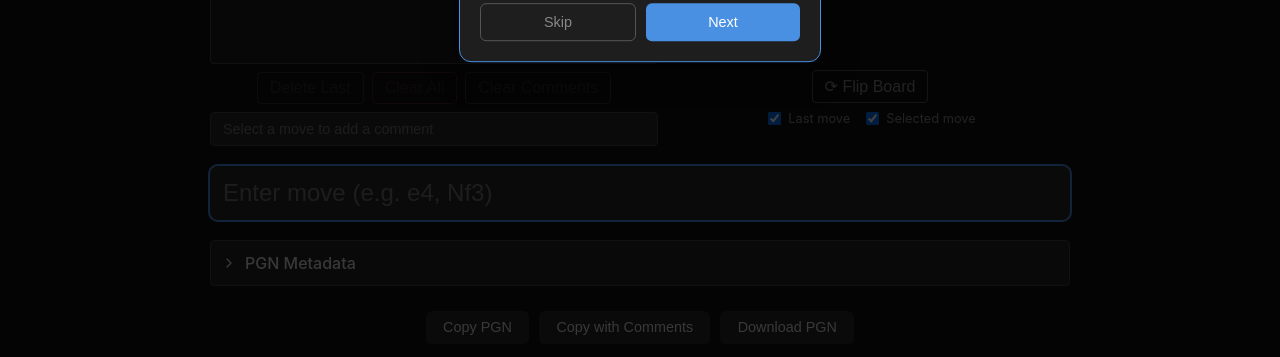
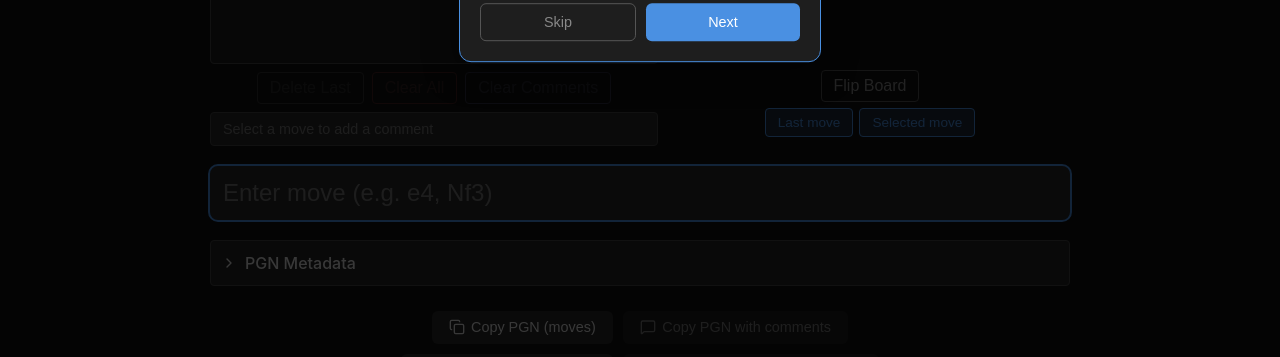
Before and after one commit to davideoliveri/PGNTypist, a React (Vite) app: page / in a window 1280 px wide. Shown: the part 441-798 px from the top of the page. Built offline with nearby package versions, Linux system fonts and the light colour scheme.

Commit message:
feat: Refactor board highlight toggles from checkboxes to styled buttons, remove the flip icon, and disable the 'copy with comments' button when no comments are available.

```diff
--- a/src/App.tsx
+++ b/src/App.tsx
@@ -1,4 +1,5 @@
 import { useState, useEffect, useRef } from 'react';
+import { Copy, Download, MessageSquare, FileDown } from 'lucide-react';
 import { useChessGame } from './logic/chessAdapter';
 import { type Language, SUPPORTED_LANGUAGES, t } from './logic/localization';
 import { MoveList } from './components/MoveList';
@@ -530,25 +531,39 @@ function App() {
                                         fontSize: '1em'
                                     }}
                                 >
-                                    ⟳ {t(lang, 'board.flip')}
+                                    {t(lang, 'board.flip')}
                                 </button>
-                                <div style={{ display: 'flex', gap: '12px', fontSize: '0.8em', color: '#888' }}>
-                                    <label style={{ display: 'flex', alignItems: 'center', gap: '4px', cursor: 'pointer' }}>
-                                        <input
-                                            type="checkbox"
-                                            checked={showLastMoveHighlight}
-                                            onChange={(e) => setShowLastMoveHighlight(e.target.checked)}
-                                        />
+                                <div style={{ display: 'flex', gap: '6px', fontSize: '0.85em' }}>
+                                    <button
+                                        onClick={() => setShowLastMoveHighlight(!showLastMoveHighlight)}
+                                        style={{
+                                            padding: '6px 12px',
+                                            background: showLastMoveHighlight ? 'rgba(74, 144, 226, 0.2)' : 'transparent',
+                                            border: showLastMoveHighlight ? '1px solid #4a90e2' : '1px solid #555',
+                                            borderRadius: '4px',
+                                            color: showLastMoveHighlight ? '#4a90e2' : '#888',
+                                            cursor: 'pointer',
+                                            fontSize: '1em',
+                                            transition: 'all 0.2s ease'
+                                        }}
+                                    >
                                         {t(lang, 'board.showLastMove')}
-                                    </label>
-                                    <label style={{ display: 'flex', alignItems: 'center', gap: '4px', cursor: 'pointer' }}>
-                                        <input
-                                            type="checkbox"
-                                            checked={showSelectedMoveHighlight}
-                                            onChange={(e) => setShowSelectedMoveHighlight(e.target.checked)}
-                                        />
+                                    </button>
+                                    <button
+                                        onClick={() => setShowSelectedMoveHighlight(!showSelectedMoveHighlight)}
+                                        style={{
+                                            padding: '6px 12px',
+                                            background: showSelectedMoveHighlight ? 'rgba(74, 144, 226, 0.2)' : 'transparent',
+                                            border: showSelectedMoveHighlight ? '1px solid #4a90e2' : '1px solid #555',
+                                            borderRadius: '4px',
+                                            color: showSelectedMoveHighlight ? '#4a90e2' : '#888',
+                                            cursor: 'pointer',
+                                            fontSize: '1em',
+                                            transition: 'all 0.2s ease'
+                                        }}
+                                    >
                                         {t(lang, 'board.showSelectedMove')}
-                                    </label>
+                                    </button>
                                 </div>
                             </div>
                         </div>
@@ -590,16 +605,52 @@ function App() {
                         lang={lang}
                     />
                 </div>
+                <div style={{ display: 'flex', flexDirection: 'column', gap: '10px', alignItems: 'center' }}>
+                    {/* Copy Buttons Group */}
                     <div style={{ display: 'flex', gap: '10px', justifyContent: 'center', flexWrap: 'wrap' }}>
-                    <button onClick={() => handleExport('copy', false)}>
+                        <button
+                            onClick={() => handleExport('copy', false)}
+                            style={{ display: 'flex', alignItems: 'center', gap: '6px' }}
+                        >
+                            <Copy size={16} />
                             {t(lang, 'export.copy')}
                         </button>
-                    <button onClick={() => handleExport('copy', true)}>
+                        <button
+                            onClick={() => handleExport('copy', true)}
+                            disabled={Object.keys(comments).length === 0}
+                            style={{
+                                opacity: Object.keys(comments).length === 0 ? 0.5 : 1,
+                                cursor: Object.keys(comments).length === 0 ? 'not-allowed' : 'pointer',
+                                display: 'flex', alignItems: 'center', gap: '6px'
+                            }}
+                        >
+                            <MessageSquare size={16} />
                             {t(lang, 'export.copyWithComments')}
                         </button>
-                    <button onClick={() => handleExport('download', true)}>
+                    </div>
+
+                    {/* Download Buttons Group */}
+                    <div style={{ display: 'flex', gap: '10px', justifyContent: 'center', flexWrap: 'wrap' }}>
+                        <button
+                            onClick={() => handleExport('download', false)}
+                            style={{ display: 'flex', alignItems: 'center', gap: '6px' }}
+                        >
+                            <FileDown size={16} />
+                            {t(lang, 'export.downloadMoves')}
+                        </button>
+                        <button
+                            onClick={() => handleExport('download', true)}
+                            disabled={Object.keys(comments).length === 0}
+                            style={{
+                                opacity: Object.keys(comments).length === 0 ? 0.5 : 1,
+                                cursor: Object.keys(comments).length === 0 ? 'not-allowed' : 'pointer',
+                                display: 'flex', alignItems: 'center', gap: '6px'
+                            }}
+                        >
+                            <Download size={16} />
                             {t(lang, 'export.download')}
                         </button>
+                    </div>
                 </div>
 
                 {/* SAN Note */}
--- a/src/logic/localization.ts
+++ b/src/logic/localization.ts
@@ -52,8 +52,9 @@ const REVERSE_PIECE_MAP: { [lang in Language]: { [char: string]: string } } = {
 export const UI_TRANSLATIONS: { [lang in Language]: { [key: string]: string } } = {
   en: {
     'app.placeholder': 'Enter move (e.g. e4, Nf3)',
-    'export.copy': 'Copy PGN',
-    'export.download': 'Download PGN',
+    'export.copy': 'Copy PGN (moves)',
+    'export.download': 'Download PGN with comments',
+    'export.downloadMoves': 'Download PGN (moves)',
     'export.copied': 'Copied!',
     'export.fen': 'FEN',
     'export.copyFen': 'Copy',
@@ -121,14 +122,15 @@ Analyze on Lichess with one click`,
     'comment.placeholder': 'Comment on move {0}...',
     'comment.disabled': 'Select a move to add a comment',
     'context.deleteComment': 'Delete Comment',
-    'export.copyWithComments': 'Copy with Comments',
+    'export.copyWithComments': 'Copy PGN with comments',
     'board.showLastMove': 'Last move',
     'board.showSelectedMove': 'Selected move',
   },
   es: {
     'app.placeholder': 'Escribe jugada (ej. e4, Cf3)',
-    'export.copy': 'Copiar PGN',
-    'export.download': 'Descargar PGN',
+    'export.copy': 'Copiar PGN (jugadas)',
+    'export.download': 'Descargar PGN con comentarios',
+    'export.downloadMoves': 'Descargar PGN (jugadas)',
     'export.copied': '¡Copiado!',
     'export.fen': 'FEN',
     'export.copyFen': 'Copiar',
@@ -196,14 +198,15 @@ Analiza en Lichess con un clic`,
     'comment.placeholder': 'Comentario en jugada {0}...',
     'comment.disabled': 'Selecciona una jugada para comentar',
     'context.deleteComment': 'Eliminar Comentario',
-    'export.copyWithComments': 'Copiar con Comentarios',
+    'export.copyWithComments': 'Copiar PGN con comentarios',
     'board.showLastMove': 'Última jugada',
     'board.showSelectedMove': 'Jugada seleccionada',
   },
   it: {
     'app.placeholder': 'Inserisci mossa (es. e4, Cf3)',
-    'export.copy': 'Copia PGN',
-    'export.download': 'Scarica PGN',
+    'export.copy': 'Copia PGN (mosse)',
+    'export.download': 'Scarica PGN con commenti',
+    'export.downloadMoves': 'Scarica PGN (mosse)',
     'export.copied': 'Copiato!',
     'export.fen': 'FEN',
     'export.copyFen': 'Copia',
@@ -267,14 +270,15 @@ Analizza su Lichess con un clic`,
     'comment.placeholder': 'Commento alla mossa {0}...',
     'comment.disabled': 'Seleziona una mossa per commentare',
     'context.deleteComment': 'Elimina Commento',
-    'export.copyWithComments': 'Copia con Commenti',
+    'export.copyWithComments': 'Copia PGN con commenti',
     'board.showLastMove': 'Ultima mossa',
     'board.showSelectedMove': 'Mossa selezionata',
   },
   fr: {
     'app.placeholder': 'Entrez un coup (ex. e4, Cf3)',
-    'export.copy': 'Copier PGN',
-    'export.download': 'Télécharger PGN',
+    'export.copy': 'Copier PGN (coups)',
+    'export.download': 'Télécharger PGN avec commentaires',
+    'export.downloadMoves': 'Télécharger PGN (coups)',
     'export.copied': 'Copié !',
     'export.fen': 'FEN',
     'export.copyFen': 'Copier',
@@ -338,14 +342,15 @@ Analysez sur Lichess en un clic`,
     'comment.placeholder': 'Commentaire sur coup {0}...',
     'comment.disabled': 'Sélectionnez un coup pour commenter',
     'context.deleteComment': 'Supprimer Commentaire',
-    'export.copyWithComments': 'Copier avec Commentaires',
+    'export.copyWithComments': 'Copier PGN avec commentaires',
     'board.showLastMove': 'Dernier coup',
     'board.showSelectedMove': 'Coup sélectionné',
   },
   ca: {
     'app.placeholder': 'Introdueix jugada (ex. e4, Cf3)',
-    'export.copy': 'Copiar PGN',
-    'export.download': 'Descarregar PGN',
+    'export.copy': 'Copiar PGN (jugades)',
+    'export.download': 'Descarregar PGN amb comentaris',
+    'export.downloadMoves': 'Descarregar PGN (jugades)',
     'export.copied': 'Copiat!',
     'export.fen': 'FEN',
     'export.copyFen': 'Copiar',
@@ -408,15 +413,16 @@ Analitza a Lichess amb un clic`,
     'comment.placeholder': 'Comentari a la jugada {0}...',
     'comment.disabled': 'Selecciona una jugada per comentar',
     'context.deleteComment': 'Eliminar Comentari',
-    'export.copyWithComments': 'Copiar amb Comentaris',
+    'export.copyWithComments': 'Copiar PGN amb comentaris',
     'moves.clearComments': 'Esborrar Comentaris',
     'board.showLastMove': 'Última jugada',
     'board.showSelectedMove': 'Jugada seleccionada',
   },
   pt: {
     'app.placeholder': 'Digite lance (ex. e4, Cf3)',
-    'export.copy': 'Copiar PGN',
-    'export.download': 'Baixar PGN',
+    'export.copy': 'Copiar PGN (lances)',
+    'export.download': 'Baixar PGN com comentários',
+    'export.downloadMoves': 'Baixar PGN (lances)',
     'export.copied': 'Copiado!',
     'export.fen': 'FEN',
     'export.copyFen': 'Copiar',
@@ -480,14 +486,15 @@ Analise no Lichess com um clique`,
     'comment.placeholder': 'Comentar lance {0}...',
     'comment.disabled': 'Selecione um lance para comentar',
     'context.deleteComment': 'Excluir Comentário',
-    'export.copyWithComments': 'Copiar com Comentários',
+    'export.copyWithComments': 'Copiar PGN com comentários',
     'board.showLastMove': 'Último lance',
     'board.showSelectedMove': 'Lance selecionado',
   },
   el: {
     'app.placeholder': 'Εισάγετε κίνηση (π.χ. e4, Ιf3)',
-    'export.copy': 'Αντιγραφή PGN',
-    'export.download': 'Λήψη PGN',
+    'export.copy': 'Αντιγραφή PGN (κινήσεις)',
+    'export.download': 'Λήψη PGN με σχόλια',
+    'export.downloadMoves': 'Λήψη PGN (κινήσεις)',
     'export.copied': 'Αντιγράφηκε!',
     'export.fen': 'FEN',
     'export.copyFen': 'Αντιγραφή',
@@ -551,14 +558,15 @@ Cmd/Ctrl + Z για αναίρεση, Cmd/Ctrl + Shift + Z για επανάλη
     'comment.placeholder': 'Σχόλιο στην κίνηση {0}...',
     'comment.disabled': 'Επιλέξτε μια κίνηση για σχόλιο',
     'context.deleteComment': 'Διαγραφή Σχολίου',
-    'export.copyWithComments': 'Αντιγραφή με Σχόλια',
+    'export.copyWithComments': 'Αντιγραφή PGN με σχόλια',
     'board.showLastMove': 'Τελευταία κίνηση',
     'board.showSelectedMove': 'Επιλεγμένη κίνηση',
   },
   ru: {
     'app.placeholder': 'Введите ход (напр. e4, Кf3)',
-    'export.copy': 'Копировать PGN',
-    'export.download': 'Скачать PGN',
+    'export.copy': 'Копировать PGN (ходы)',
+    'export.download': 'Скачать PGN с комментариями',
+    'export.downloadMoves': 'Скачать PGN (ходы)',
     'export.copied': 'Скопировано!',
     'export.fen': 'FEN',
     'export.copyFen': 'Копировать',
@@ -622,14 +630,15 @@ Cmd/Ctrl + Z для отмены, Cmd/Ctrl + Shift + Z для повтора
     'comment.placeholder': 'Комментарий к ходу {0}...',
     'comment.disabled': 'Выберите ход для комментирования',
     'context.deleteComment': 'Удалить Комментарий',
-    'export.copyWithComments': 'Копировать с Комментариями',
+    'export.copyWithComments': 'Копировать PGN с комментариями',
     'board.showLastMove': 'Последний ход',
     'board.showSelectedMove': 'Выбранный ход',
   },
   nl: {
     'app.placeholder': 'Voer zet in (bijv. e4, Pf3)',
-    'export.copy': 'Kopieer PGN',
-    'export.download': 'Download PGN',
+    'export.copy': 'Kopieer PGN (zetten)',
+    'export.download': 'Download PGN met reacties',
+    'export.downloadMoves': 'Download PGN (zetten)',
     'export.copied': 'Gekopieerd!',
     'export.fen': 'FEN',
     'export.copyFen': 'Kopieer',
@@ -693,14 +702,15 @@ Analyseer op Lichess met één klik`,
     'comment.placeholder': 'Opmerking bij zet {0}...',
     'comment.disabled': 'Selecteer een zet om te becommentariëren',
     'context.deleteComment': 'Reactie Verwijderen',
-    'export.copyWithComments': 'Kopieren met Reacties',
+    'export.copyWithComments': 'Kopieer PGN met reacties',
     'board.showLastMove': 'Laatste zet',
     'board.showSelectedMove': 'Geselecteerde zet',
   },
   no: {
     'app.placeholder': 'Skriv trekk (f.eks. e4, Sf3)',
-    'export.copy': 'Kopier PGN',
-    'export.download': 'Last ned PGN',
+    'export.copy': 'Kopier PGN (trekk)',
+    'export.download': 'Last ned PGN med kommentarer',
+    'export.downloadMoves': 'Last ned PGN (trekk)',
     'export.copied': 'Kopiert!',
     'export.fen': 'FEN',
     'export.copyFen': 'Kopier',
@@ -764,14 +774,15 @@ Analyser på Lichess med ett klikk`,
     'comment.placeholder': 'Kommentar til trekk {0}...',
     'comment.disabled': 'Velg et trekk for å kommentere',
     'context.deleteComment': 'Slett Kommentar',
-    'export.copyWithComments': 'Kopier med Kommentarer',
+    'export.copyWithComments': 'Kopier PGN med kommentarer',
     'board.showLastMove': 'Siste trekk',
     'board.showSelectedMove': 'Valgt trekk',
   },
   sv: {
     'app.placeholder': 'Ange drag (t.ex. e4, Sf3)',
-    'export.copy': 'Kopiera PGN',
-    'export.download': 'Ladda ner PGN',
+    'export.copy': 'Kopiera PGN (drag)',
+    'export.download': 'Ladda ner PGN med kommentarer',
+    'export.downloadMoves': 'Ladda ner PGN (drag)',
     'export.copied': 'Kopierat!',
     'export.fen': 'FEN',
     'export.copyFen': 'Kopiera',
@@ -835,14 +846,15 @@ Analysera på Lichess med ett klick`,
     'comment.placeholder': 'Kommentar till drag {0}...',
     'comment.disabled': 'Välj ett drag för att kommentera',
     'context.deleteComment': 'Ta bort Kommentar',
-    'export.copyWithComments': 'Kopiera med Kommentarer',
+    'export.copyWithComments': 'Kopiera PGN med kommentarer',
     'board.showLastMove': 'Senaste draget',
     'board.showSelectedMove': 'Valt drag',
   },
   fi: {
     'app.placeholder': 'Syötä siirto (esim. e4, Rf3)',
-    'export.copy': 'Kopioi PGN',
-    'export.download': 'Lataa PGN',
+    'export.copy': 'Kopioi PGN (siirrot)',
+    'export.download': 'Lataa PGN kommenteilla',
+    'export.downloadMoves': 'Lataa PGN (siirrot)',
     'export.copied': 'Kopioitu!',
     'export.fen': 'FEN',
     'export.copyFen': 'Kopioi',
@@ -906,7 +918,7 @@ Analysoi Lichessissä yhdellä napsautuksella`,
     'comment.placeholder': 'Kommentti siirtoon {0}...',
     'comment.disabled': 'Valitse siirto kommentoidaksesi',
     'context.deleteComment': 'Poista Kommentti',
-    'export.copyWithComments': 'Kopioi Kommenteilla',
+    'export.copyWithComments': 'Kopioi PGN kommenteilla',
     'board.showLastMove': 'Viimeisin siirto',
     'board.showSelectedMove': 'Valittu siirto',
   },
```
Lines whose indentation alone changed are shown as unchanged.
